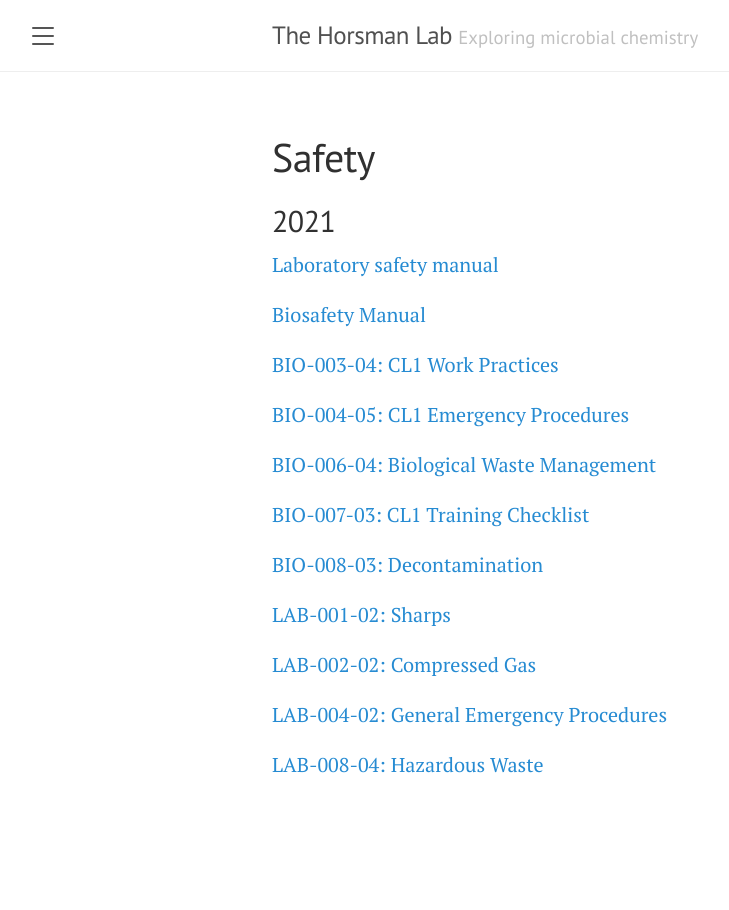
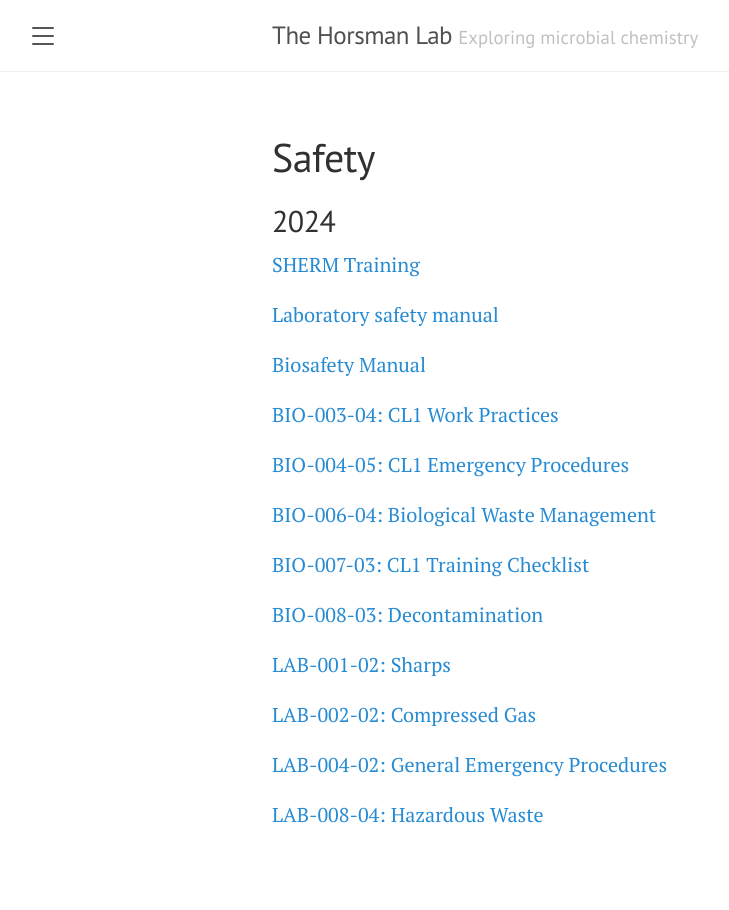
Before and after one commit to horsmanlab/horsmanlab.github.io, a Jekyll site: the page built from safety.md, in a window 1280 px wide. Shown: the whole page, without its empty margins (8-737 px from the left). Built offline with Jekyll 4.4.1, drawn with Linux system fonts in a browser that asks for light colours.

Commit message:
Sep 13 update

```diff
--- a/safety.md
+++ b/safety.md
@@ -4,7 +4,9 @@ title: Safety
 ---
 
 
-## 2021
+## 2024
+
+[SHERM Training](/Safety/training.pdf)<br/>
 
 [Laboratory safety manual](/Safety/laboratory-safety-manual.pdf)<br/>
 
```
Also changed, not shown: 5 other files.
